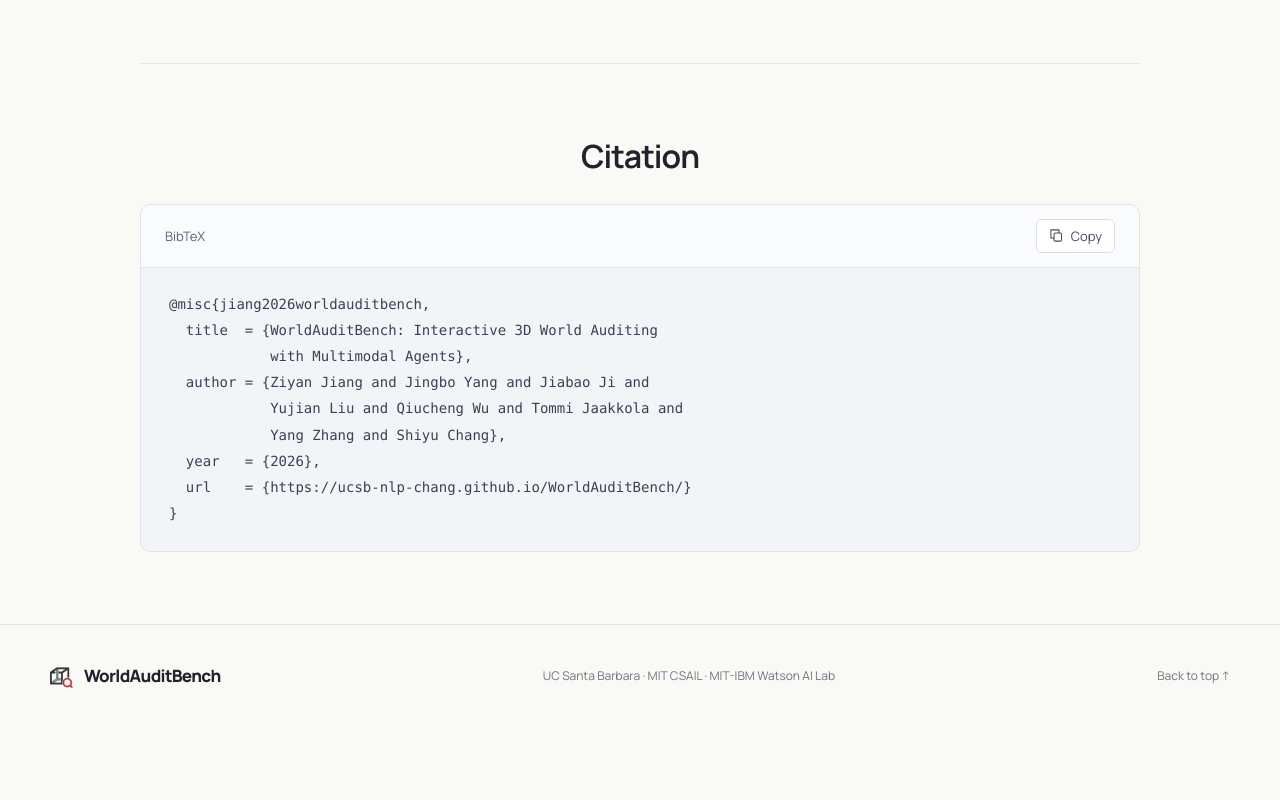
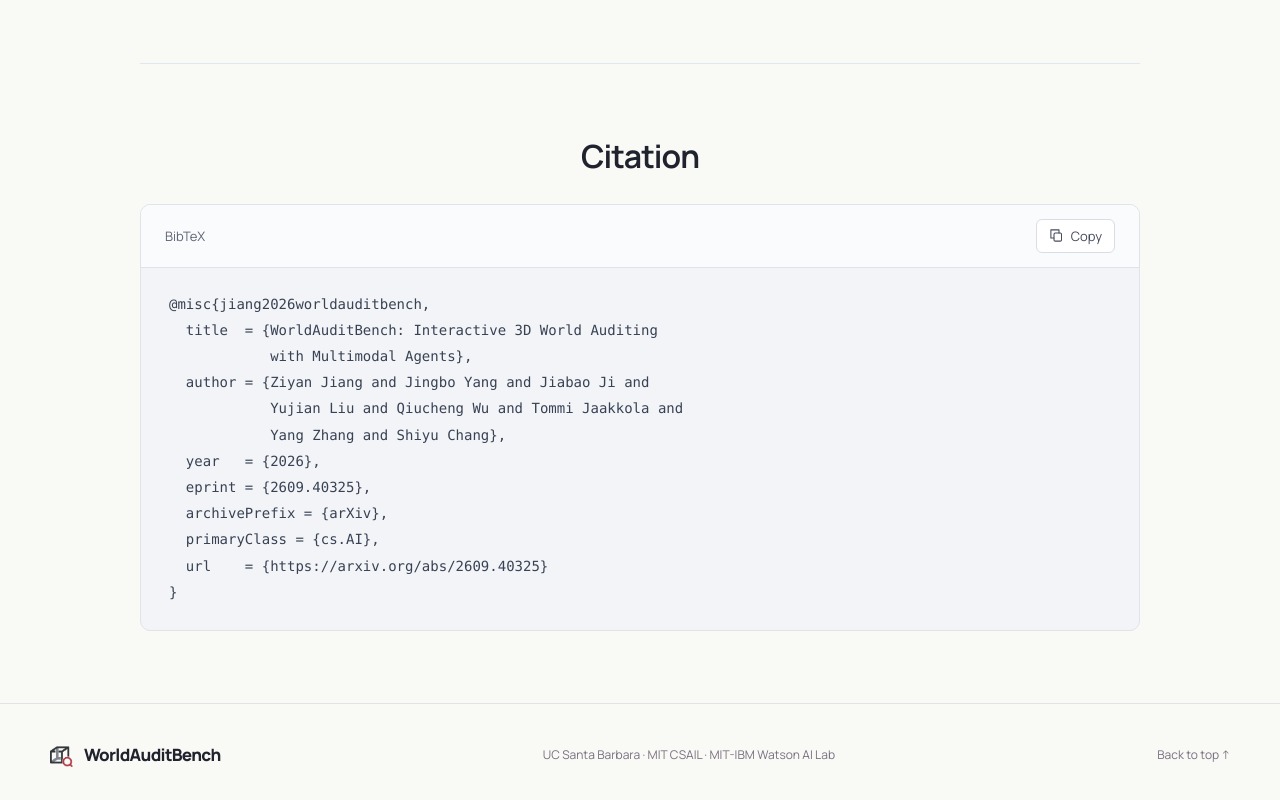
Before and after one commit to UCSB-NLP-Chang/WorldAuditBench, a React app: page / in a window 1280 px wide. Shown: the part 6454-7254 px from the top of the page. Before the commit the page ends 7175 px from the top, so only its background shows below. Built offline with nearby package versions, Linux system fonts and the light colour scheme; a web font is replaced by a local one.

Commit message:
Update project paper links and citation to arXiv

```diff
--- a/index.html
+++ b/index.html
@@ -52,7 +52,7 @@
           Ziyan Jiang, Jingbo Yang, Jiabao Ji, Yujian Liu, Qiucheng Wu, Tommi
           Jaakkola, Yang Zhang, Shiyu Chang.
         </p>
-        <a href="./assets/worldauditbench.pdf">Read the paper</a> ·
+        <a href="https://arxiv.org/pdf/2609.40325">Read the paper</a> ·
         <a href="https://github.com/UCSB-NLP-Chang/WorldAuditBench">Code</a>
         <p>
           Enable JavaScript to explore the interactive demonstrations and
--- a/src/app.jsx
+++ b/src/app.jsx
@@ -4,7 +4,7 @@ import data from "../content.json";
 import { RadialTaxonomy } from "./taxonomy";
 import "./style.css";
 const REPO = "https://github.com/UCSB-NLP-Chang/WorldAuditBench";
-const PAPER = "./assets/worldauditbench.pdf";
+const PAPER = "https://arxiv.org/pdf/2609.40325";
 const authors = [
   ["Ziyan Jiang", "1,*", "https://xmhzz2018.github.io/"],
   ["Jingbo Yang", "1,*", "https://kimperyang.github.io/"],
@@ -54,7 +54,10 @@ const bib = `@misc{jiang2026worldauditbench,
             Yujian Liu and Qiucheng Wu and Tommi Jaakkola and
             Yang Zhang and Shiyu Chang},
   year   = {2026},
-  url    = {https://ucsb-nlp-chang.github.io/WorldAuditBench/}
+  eprint = {2609.40325},
+  archivePrefix = {arXiv},
+  primaryClass = {cs.AI},
+  url    = {https://arxiv.org/abs/2609.40325}
 }`;
 function Icon({ name, size = 18, ...props }) {
   const paths = {
```
Also changed, not shown: assets/app.js, 1 other file (tests, documents, lock files or other folders).
